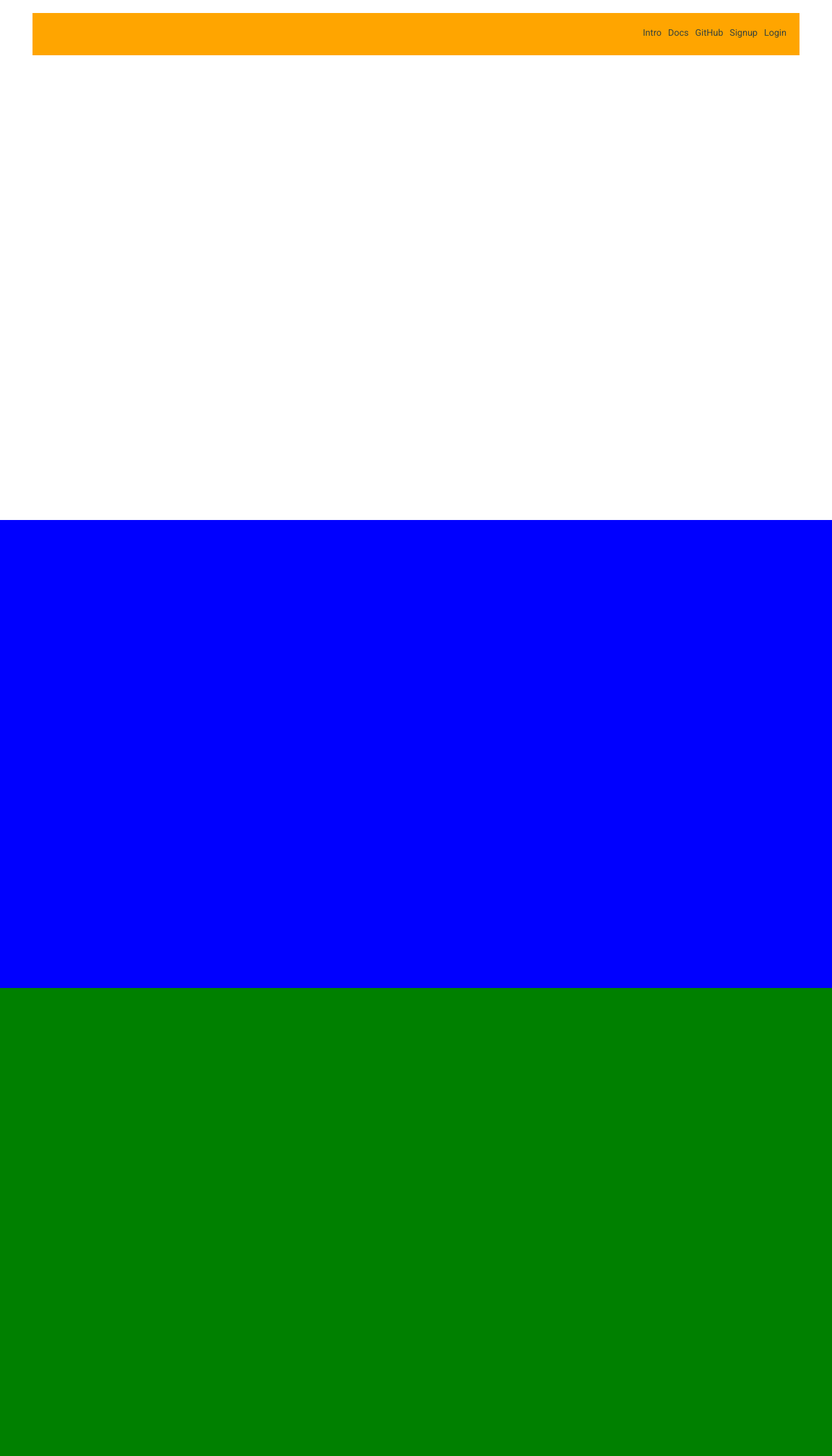
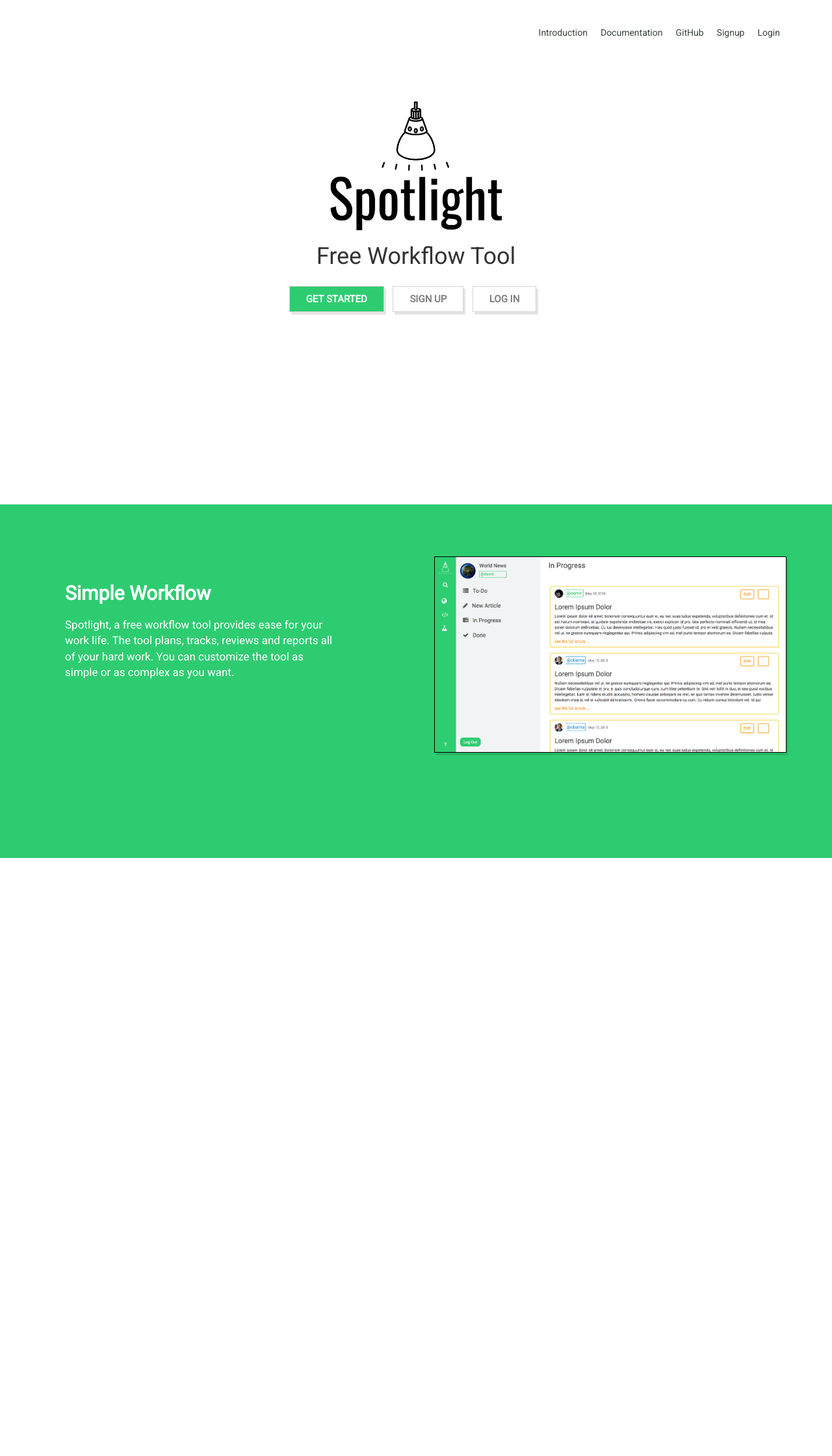
Before and after one commit to tanveerahmad1517/spotlight, a Django app: page / in a window 1280 px wide. Shown: the whole page at 65% size. After the commit the page ends 1320 px from the top, so only its background shows below. Run offline with Django 3.2, Linux system fonts and the light colour scheme; parts of the project's set-up code (start-up, migrations or seed data) failed here and were passed over; some libraries are stand-ins or nearby versions.

Commit message:
adding home commercial page

```diff
--- a/home_app/views.py
+++ b/home_app/views.py
@@ -14,9 +14,7 @@ from desk_app.models import Desk, DeskWorkers, Article
 # Desc: This is the index page of the app where the site gives information ab
 #       -out it is services.
 def home(request):
-    data = {
-
-    }
+    data = {}
     return render(request, 'home_app/home.html', context=data)
 
 
--- a/static/base.css
+++ b/static/base_style.css
@@ -52,7 +52,7 @@ html body {
 }
 #home-navbar-left-part img {
   height: 45px;
-  margin-left: 5px;
+  margin-left: 15px;
   margin-top: 20px;
   display: block;
 }
--- a/static/home_app/css/home.css
+++ /dev/null
@@ -1,34 +0,0 @@
-#first-scene {
-  width: 100%;
-  height: 100vh;
-  background-color: white;
-  padding: 20px 50px;
-}
-
-#top-nav {
-  width: 100%;
-  background-color: orange;
-  padding: 10px;
-  padding-top: 20px;
-  height: 65px;
-}
-
-#top-nav a {
-  color: #39443b;
-  font-size: 14px;
-  margin-right: 10px;
-  float: right !important;
-}
-
-
-#second-scene {
-  width: 100%;
-  height: 90vh;
-  background-color: blue;
-}
-
-#third-scene {
-  width: 100%;
-  height: 90vh;
-  background-color: green;
-}
--- /dev/null
+++ b/static/home_app/css/home_style.css
@@ -0,0 +1,99 @@
+#first-scene {
+  width: 100%;
+  height: 97vh;
+  background-color: white;
+  padding: 20px 50px;
+}
+
+#top-nav {
+  width: 100%;
+  background-color: white;
+  padding: 10px;
+  padding-top: 20px;
+  height: 65px;
+}
+
+#top-nav a {
+  color: #39443b;
+  font-size: 14px;
+  margin-right: 20px;
+  float: right !important;
+}
+
+#logo-div {
+  text-align: center;
+  background-color: transparent;
+  margin-top: 70px;
+}
+
+#first-scene h1 {
+  text-align: center;
+}
+
+#first-scene-links {
+  text-align: center;
+  margin-top: 35px;
+}
+#first-scene-links a {
+  border: 1px solid lightgray;
+  padding: 10px;
+  margin-right: 10px;
+  font-weight: bold;
+  font-size: 15px;
+  padding: 10px 25px;
+  box-shadow: 3px 4px 0 rgba(0,0,0,0.1);
+  text-decoration: none;
+  color: gray;
+}
+#first-scene-links a:hover {
+  background-color: #2ECC71;
+  transition: 0.5s;
+  color: white;
+}
+
+#get-started {
+  background-color: #2ECC71 ;
+  color: white !important;
+}
+#get-started:hover {
+  background-color: #27AE60 !important;
+  transition: 0.5s;
+}
+
+#second-scene {
+  width: 100%;
+  height: 68vh;
+  background-color: #2ECC71;
+  padding: 20px 50px;
+}
+#info-text h2 {
+  color: white;
+  font-weight: 600;
+  margin-top: 100px;
+}
+#info-text p {
+  font-size: 17px;
+  color: white;
+  margin-top: 20px !important;
+}
+#info-text {
+  width: 35%;
+  margin-left: 50px;
+}
+#screen-shot-div {
+  border: 1px solid black;
+  height: auto !important;
+  width: auto !important;
+  z-index: 1;
+  position: absolute;
+  float: right;
+  right: 0 !important;
+  margin-top: -200px;
+  box-shadow: 3px 4px 0 rgba(0,0,0,0.1);
+  margin-right: 70px;
+}
+#third-scene {
+  width: 100%;
+  height: 90vh;
+  background-color: white;
+}
--- a/templates/base.html
+++ b/templates/base.html
@@ -21,7 +21,7 @@
   <link rel="stylesheet" href="https://cdnjs.cloudflare.com/ajax/libs/font-awesome/4.7.0/css/font-awesome.min.css">
 
   <!-- MY CSS LINKS -->
-  <link rel="stylesheet" href="{% static 'base.css' %}">
+  <link rel="stylesheet" href="{% static 'base_style.css' %}">
   {% block css_link %}
   <!-- the specific pages specific .css file goes here -->
   {% endblock %}
--- a/templates/desk_app/in_progress.html
+++ b/templates/desk_app/in_progress.html
@@ -15,11 +15,11 @@
     {% for article in all_articles %}
     <div id="article-cell">
       <div id="author-info">
-        <img src="{% static 'assets/pp.jpg' %}" alt="pp_image" height="30px" width="30px" />
+        <img src="{{ article.author_settings.profile_photo.url }}" alt="pp_image" height="30px" width="30px" />
         {% if article.author == desk.sub_editor %}
-          <h4 style="color:#2ECC71; border:#2ECC71 1px solid ; padding:3px; border-radius:2px; font-size:16px">@{{ current_user.username }}</h4>
+          <h4 style="color:#2ECC71; border:#2ECC71 1px solid ; padding:3px; border-radius:2px; font-size:16px">@{{ article.author.username }}</h4>
         {% else %}
-          <h4 style="color:#3498DB; border:1px solid #3498DB; padding:3px; border-radius:2px; font-size:16px">@{{ current_user.username }}</h4>
+          <h4 style="color:#3498DB; border:1px solid #3498DB; padding:3px; border-radius:2px; font-size:16px">@{{ article.author.username }}</h4>
         {% endif %}
         <p>{{ article.publish_date }}</p>
       </div><!-- /author info -->
--- a/templates/home_app/home.html
+++ b/templates/home_app/home.html
@@ -2,30 +2,45 @@
 {% load staticfiles %}
 
 {% block css_link %}
-  <link rel="stylesheet" href="{% static 'home_app/css/home.css' %}" />
+  <link rel="stylesheet" href="{% static 'home_app/css/home_style.css' %}" />
 {% endblock %}
 
 {% block content %}
   <!-- FIRST SCENE -->
   <div id="first-scene">
     <div id="top-nav">
-      <a href="">Login</a>
+      <a href="{% url 'login_gate' %}">Login</a>
       <a href="">Signup</a>
-      <a href="">GitHub</a>
-      <a href="">Docs</a>
-      <a href="">Intro</a>
+      <a href="https://github.com/demirantay/spotlight">GitHub</a>
+      <a href="">Documentation</a>
+      <a href="">Introduction</a>
     </div>
 
-  <!--  <p>Free Workflow Tool</p> -->
+  <div id="logo-div">
+    <img src="{% static 'assets/bigger-font-logo.png' %}" alt="logo" width="auto" height="200" />
   </div>
+  <h1>Free Workflow Tool</h1>
+
+  <div id="first-scene-links">
+    <a id="get-started" href="">GET STARTED</a>
+    <a href="">SIGN UP</a>
+    <a href="{% url 'login_gate' %}">LOG IN</a>
+  </div>
+</div> <!-- /First scene -->
 
   <!-- SECOND SCENE -->
   <div id="second-scene">
-
-  </div>
+    <div id="info-text">
+      <h2>Simple Workflow</h2>
+      <p>Spotlight, a free workflow tool provides ease for your work life. The tool plans, tracks, reviews and reports all of your hard work. You can customize the tool as simple or as complex as you want.</p>
+    </div>
+    <div id="screen-shot-div">
+      <img alt="screen_shot" src="{% static 'assets/screen_shots/in_progress_ss.png'%}" width="540px" height="300px" align="right" />
+    </div>
+  </div><!-- second scene -->
 
   <!-- THIRD SCENE -->
   <div id="third-scene">
 
-  </div>
+  </div><!-- third scene -->
 {% endblock %}
```
Also changed, not shown: docs/hello-world.md (added, +1 -0 lines), db.sqlite3, static/assets/bigger-font-logo.png (added), static/assets/black-logo.png, static/assets/newspaper-white.png (added), static/assets/newspaper.png (added), static/assets/screen_shots/in_progress_ss.png (added), static/assets/smaller-font-logo.png (added), static/assets/white-logo.png.
